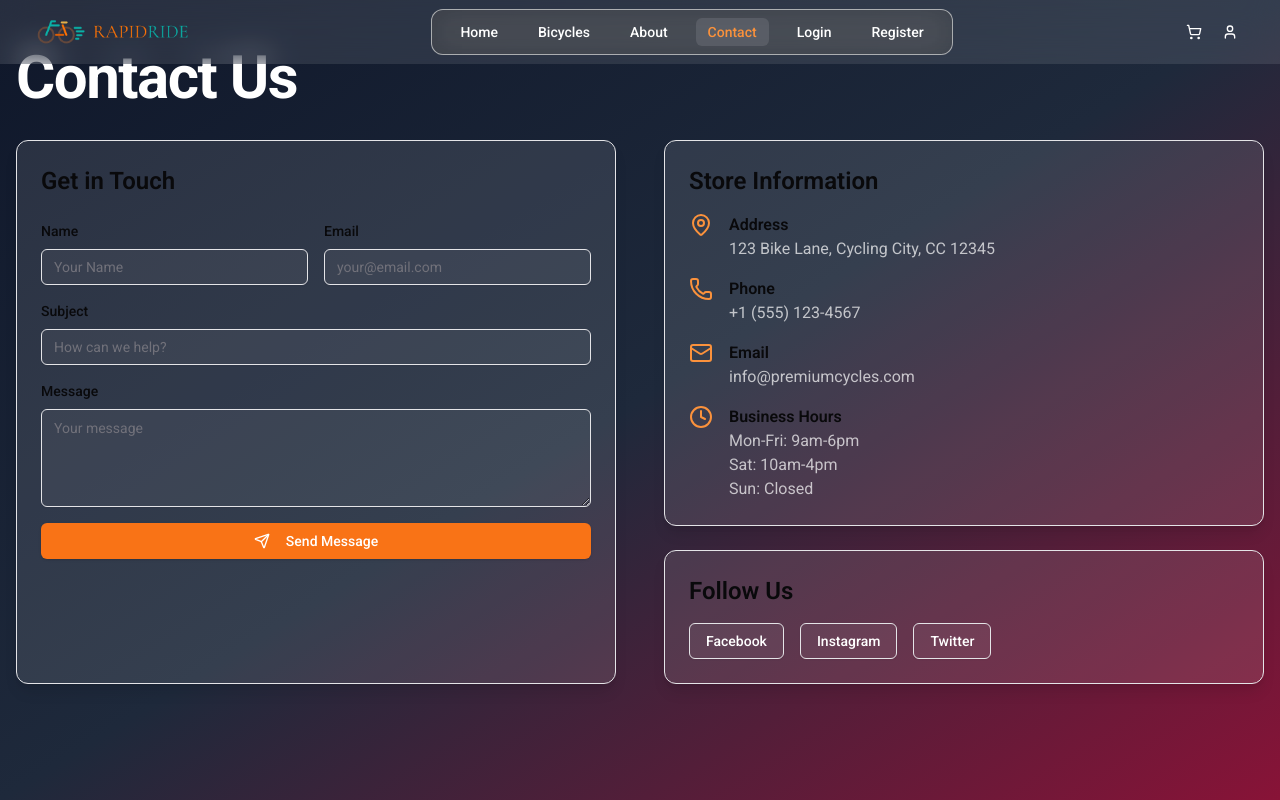
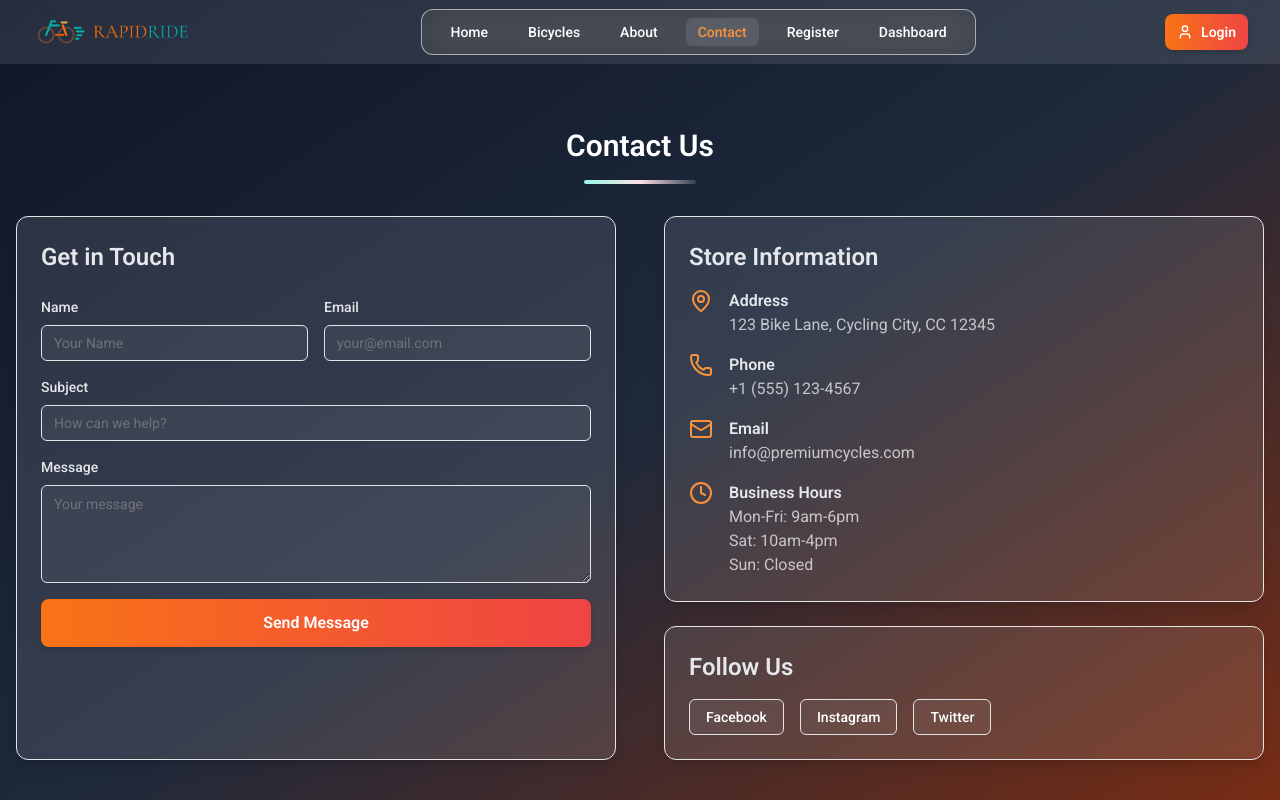
Before and after one commit to rockyhaque/rapid-ride, a React (Vite) app in the folder client/: page /contact in a window 1280 px wide. Shown: the top 800 px of the page. Built offline with nearby package versions, Linux system fonts and the light colour scheme.

Commit message:
code refector 2.0

```diff
--- a/client/package.json
+++ b/client/package.json
@@ -18,6 +18,7 @@
     "clsx": "^2.1.1",
     "cookie-parser": "^1.4.7",
     "cors": "^2.8.5",
+    "framer-motion": "^12.4.7",
     "jwt-decode": "^4.0.0",
     "lucide-react": "^0.475.0",
     "react": "^19.0.0",
--- a/client/src/components/custom/Navbar.tsx
+++ b/client/src/components/custom/Navbar.tsx
@@ -1,6 +1,6 @@
 import { useState } from "react";
 import { Link, useLocation } from "react-router-dom";
-import { Menu, X, ShoppingCart, User } from "lucide-react";
+import { Menu, X, User } from "lucide-react";
 import { Button } from "@/components/ui/button";
 import logo from "../../assets/logo/nav-logo.png";
 
@@ -9,8 +9,8 @@ const navItems = [
   { name: "Bicycles", href: "/bicycles" },
   { name: "About", href: "/about" },
   { name: "Contact", href: "/contact" },
-  { name: "Login", href: "/login" },
   { name: "Register", href: "/register" },
+  { name: "Dashboard", href: "/dashboard" },
 ];
 
 export function Navbar() {
@@ -44,23 +44,17 @@ export function Navbar() {
               ))}
             </div>
           </div>
-          <div className="hidden md:block">
-            <div className="ml-4 flex items-center md:ml-6">
-              <Button
-                variant="ghost"
-                size="icon"
-                className="text-white hover:bg-white hover:bg-opacity-10"
-              >
-                <ShoppingCart className="h-5 w-5" />
+
+          {/* User showcase */}
+          <div className="block mr-6 md:mr-0">
+            <Link to="/login">
+              <Button className="relative overflow-hidden px-3 py-3 rounded-lg font-semibold text-white shadow-md transition-all duration-300 bg-gradient-to-r from-orange-500 to-red-500 before:absolute before:inset-0 before:bg-white/10 before:opacity-0 before:transition-opacity before:duration-300 hover:before:opacity-20 hover:scale-105 hover:shadow-orange-500/50 hover:shadow-lg">
+                <div className="relative flex items-center space-x-2">
+                  <User className="h-5 w-5 text-white transition-transform duration-300 group-hover:rotate-12 hidden md:block" />
+                  <span className="pr-2 md:pr-0">Login</span>
+                </div>
               </Button>
-              <Button
-                variant="ghost"
-                size="icon"
-                className="text-white hover:bg-white hover:bg-opacity-10"
-              >
-                <User className="h-5 w-5" />
-              </Button>
-            </div>
+            </Link>
           </div>
           <div className="-mr-2 flex md:hidden">
             <Button
--- a/client/src/pages/AboutPage.tsx
+++ b/client/src/pages/AboutPage.tsx
@@ -1,12 +1,70 @@
 import { Container } from "@/layout/Container";
+import { motion } from "framer-motion";
 
 const AboutPage = () => {
   return (
-    <div className="bg-gradient-to-br from-slate-900 via-slate-800 to-slate-900 min-h-screen p-6 text-white">
+    <div className="bg-gradient-to-br from-slate-900 via-slate-800 to-orange-900 min-h-screen text-white pt-28">
       <Container>
-        <div className="mt-16">
-            {/* your amazaing content is here */}
+        {/* Hero Section */}
+        <div className="relative w-full h-[500px] flex items-center justify-center ">
+          <img
+            src="https://i.ibb.co.com/5Xrtpnkm/talks-colleagues-working-together-modern-office-using-devices-gadgets-creative-meeting.jpg"
+            alt="Team Discussion"
+            className="w-full h-full object-cover brightness-75"
+          />
+          <div className="absolute inset-0 flex items-center justify-center bg-black bg-opacity-40">
+            <motion.h2
+              initial={{ opacity: 0, y: -20 }}
+              animate={{ opacity: 1, y: 0 }}
+              transition={{ duration: 0.8 }}
+              className="text-4xl font-bold text-center"
+            >
+              Passionate Minds, Extraordinary Ideas
+            </motion.h2>
+          </div>
         </div>
+
+        {/* About Section */}
+        <div className="py-16 px-6 md:px-12">
+          <div className="grid grid-cols-1 md:grid-cols-2 gap-10 items-center">
+            {/* Text Content */}
+            <motion.div
+              initial={{ opacity: 0, x: -50 }}
+              animate={{ opacity: 1, x: 0 }}
+              transition={{ duration: 0.8 }}
+              className="space-y-6"
+            >
+              <h3 className="text-3xl font-semibold">Who We Are</h3>
+              <p className="text-gray-300 leading-relaxed">
+                We are a team of innovative thinkers, problem-solvers, and creators.
+                Our expertise spans multiple domains, ensuring high-quality services
+                and exceptional results.
+              </p>
+              <p className="text-gray-300 leading-relaxed">
+                With a collaborative spirit and a vision for the future, we strive to
+                push boundaries and deliver top-tier solutions to our clients.
+              </p>
+            </motion.div>
+
+            {/* Image with Glass Effect */}
+            <motion.div
+              whileHover={{ scale: 1.05 }}
+              transition={{ duration: 0.3 }}
+              className="relative overflow-hidden rounded-xl shadow-lg"
+            >
+              <img
+                src="https://i.ibb.co.com/xtHqX7qN/colleagues-working-project-discussing-details.jpg"
+                alt="Collaboration"
+                className="w-full h-[350px] object-cover rounded-xl"
+              />
+              <div className="absolute inset-0 bg-black bg-opacity-30 rounded-xl opacity-0 hover:opacity-100 transition-opacity duration-300 flex items-center justify-center">
+                <p className="text-lg font-semibold">Innovation Through Collaboration</p>
+              </div>
+            </motion.div>
+          </div>
+        </div>
+
+
       </Container>
     </div>
   );
--- a/client/src/pages/ContactPage.tsx
+++ b/client/src/pages/ContactPage.tsx
@@ -5,6 +5,8 @@ import { Textarea } from "@/components/ui/textarea";
 import { Card } from "@/components/ui/card";
 import { Label } from "@/components/ui/label";
 import { useState } from "react";
+import SectionHeading from "@/components/custom/SectionHeading";
+import CustomButton from "@/components/custom/button/CustomButton";
 
 export default function ContactPage() {
   const [formData, setFormData] = useState({
@@ -15,7 +17,9 @@ export default function ContactPage() {
   });
 
   // Handle form input changes
-  const handleChange = (e: React.ChangeEvent<HTMLInputElement | HTMLTextAreaElement>) => {
+  const handleChange = (
+    e: React.ChangeEvent<HTMLInputElement | HTMLTextAreaElement>
+  ) => {
     setFormData({ ...formData, [e.target.id]: e.target.value });
   };
 
@@ -28,20 +32,21 @@ export default function ContactPage() {
   };
 
   return (
-    <main className="min-h-screen bg-gradient-to-br from-slate-900 via-slate-800 to-rose-900 text-white">
-      <div className="relative mx-auto max-w-7xl px-4 py-12">
-        <h1 className="mb-8 text-4xl font-bold tracking-tight sm:text-5xl xl:text-6xl">
-          Contact Us
-        </h1>
+    <main className="min-h-screen bg-gradient-to-br from-slate-900 via-slate-800 to-orange-900 text-white">
+      <div className="relative mx-auto max-w-7xl px-4 py-20">
+        <SectionHeading heading="Contact Us" />
 
         <div className="grid gap-12 lg:grid-cols-2">
           {/* Contact Form */}
-          <Card className="bg-white/10 p-6 shadow-lg">
+          <Card className="bg-white/10 p-6 shadow-lg text-gray-200">
             <h2 className="mb-6 text-2xl font-semibold">Get in Touch</h2>
             <form onSubmit={handleSubmit} className="space-y-4">
               <div className="grid gap-4 sm:grid-cols-2">
                 <div>
-                  <Label htmlFor="name" className="mb-2 block text-sm font-medium">
+                  <Label
+                    htmlFor="name"
+                    className="mb-2 block text-sm font-medium"
+                  >
                     Name
                   </Label>
                   <Input
@@ -54,7 +59,10 @@ export default function ContactPage() {
                   />
                 </div>
                 <div>
-                  <Label htmlFor="email" className="mb-2 block text-sm font-medium">
+                  <Label
+                    htmlFor="email"
+                    className="mb-2 block text-sm font-medium"
+                  >
                     Email
                   </Label>
                   <Input
@@ -69,7 +77,10 @@ export default function ContactPage() {
                 </div>
               </div>
               <div>
-                <Label htmlFor="subject" className="mb-2 block text-sm font-medium">
+                <Label
+                  htmlFor="subject"
+                  className="mb-2 block text-sm font-medium"
+                >
                   Subject
                 </Label>
                 <Input
@@ -82,7 +93,10 @@ export default function ContactPage() {
                 />
               </div>
               <div>
-                <Label htmlFor="message" className="mb-2 block text-sm font-medium">
+                <Label
+                  htmlFor="message"
+                  className="mb-2 block text-sm font-medium"
+                >
                   Message
                 </Label>
                 <Textarea
@@ -95,23 +109,22 @@ export default function ContactPage() {
                   required
                 />
               </div>
-              <Button type="submit" className="w-full bg-orange-500 text-white hover:bg-orange-600">
-                <Send className="mr-2 h-4 w-4" />
-                Send Message
-              </Button>
+              <CustomButton className="w-full">Send Message</CustomButton>
             </form>
           </Card>
 
           {/* Store Information */}
           <div className="space-y-6">
-            <Card className="bg-white/10 p-6 shadow-lg">
+            <Card className="bg-white/10 p-6 shadow-lg text-gray-200">
               <h2 className="mb-4 text-2xl font-semibold">Store Information</h2>
               <div className="space-y-4">
                 <div className="flex items-start gap-4">
                   <MapPin className="h-6 w-6 text-orange-400" />
                   <div>
                     <h3 className="font-semibold">Address</h3>
-                    <p className="text-white/70">123 Bike Lane, Cycling City, CC 12345</p>
+                    <p className="text-white/70">
+                      123 Bike Lane, Cycling City, CC 12345
+                    </p>
                   </div>
                 </div>
                 <div className="flex items-start gap-4">
@@ -141,16 +154,25 @@ export default function ContactPage() {
             </Card>
 
             {/* Social Media Links */}
-            <Card className="bg-white/10 p-6 shadow-lg">
+            <Card className="bg-white/10 p-6 shadow-lg text-gray-200">
               <h2 className="mb-4 text-2xl font-semibold">Follow Us</h2>
               <div className="flex space-x-4">
-                <Button variant="outline" className="bg-white/5 text-white hover:bg-white/10">
+                <Button
+                  variant="outline"
+                  className="bg-white/5 text-white hover:bg-white/10"
+                >
                   Facebook
                 </Button>
-                <Button variant="outline" className="bg-white/5 text-white hover:bg-white/10">
+                <Button
+                  variant="outline"
+                  className="bg-white/5 text-white hover:bg-white/10"
+                >
                   Instagram
                 </Button>
-                <Button variant="outline" className="bg-white/5 text-white hover:bg-white/10">
+                <Button
+                  variant="outline"
+                  className="bg-white/5 text-white hover:bg-white/10"
+                >
                   Twitter
                 </Button>
               </div>
```
Also changed, not shown: 1 other file (tests, documents, lock files or other folders).
